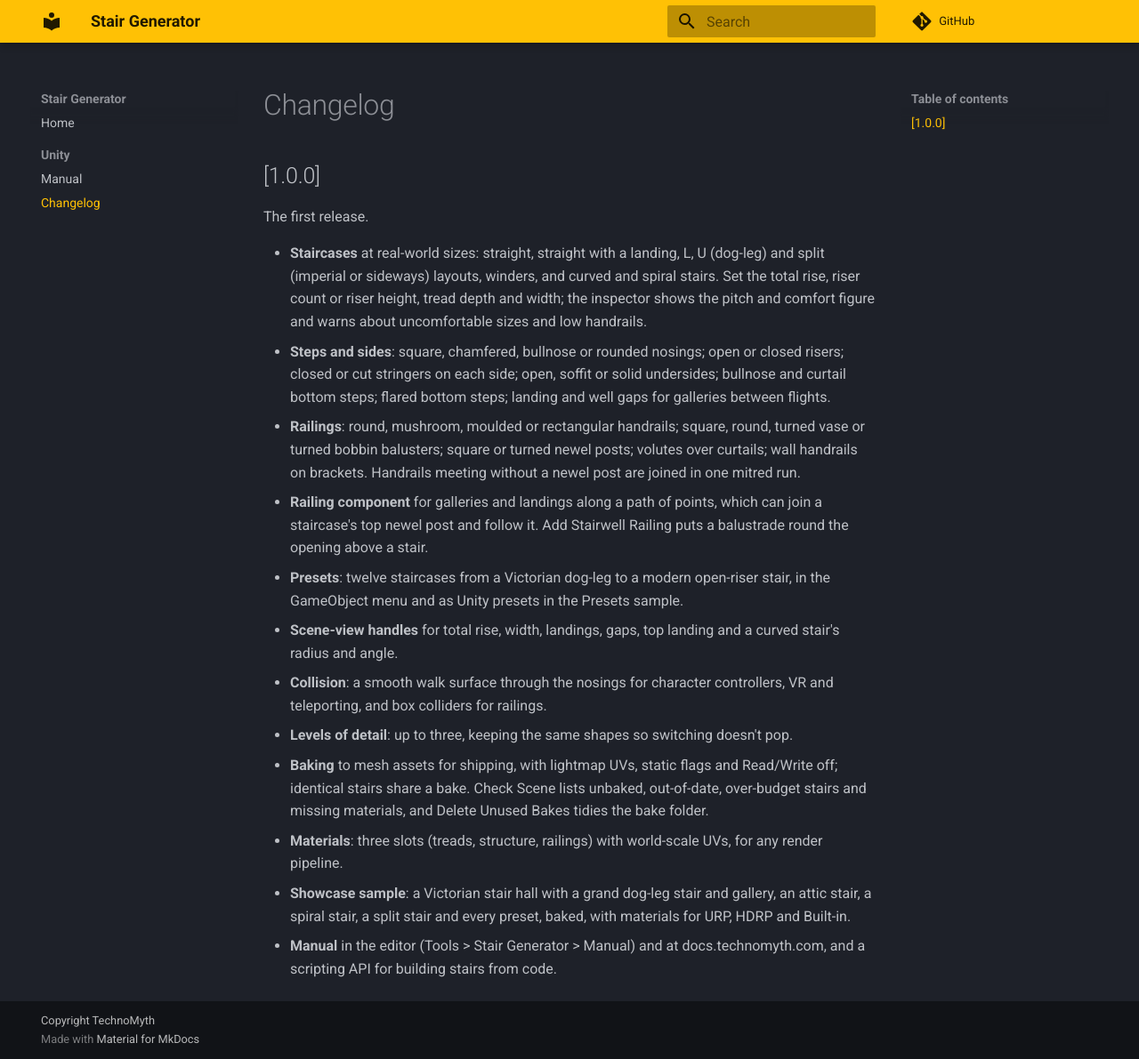
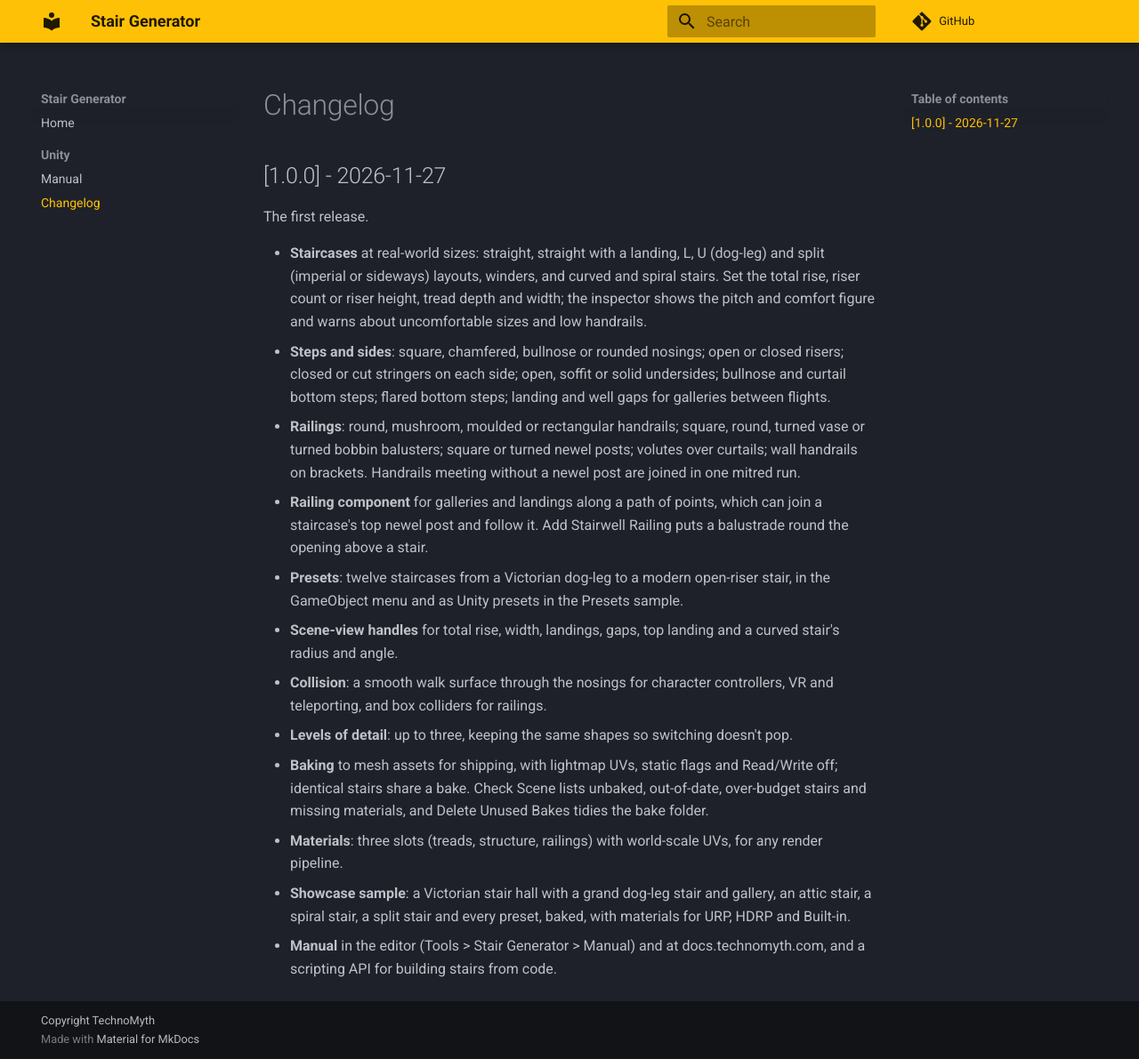
Before and after one commit to TechnoMyth/stair-generator, an MkDocs documentation site: the page built from docs/unity/changelog.md, in a window 1280 px wide and 1191 px high. Shown: the whole window at 89% size. Built offline with MkDocs 1.6.1 and Material for MkDocs 9.7.7, drawn with Linux system fonts in a browser that asks for light colours; comment, search, counter and statistics services are not loaded.

Commit message:
docs: Date the Unity 1.0.0 changelog

```diff
--- a/docs/unity/changelog.md
+++ b/docs/unity/changelog.md
@@ -1,6 +1,6 @@
 # Changelog
 
-## [1.0.0]
+## [1.0.0] - 2026-11-27
 
 The first release.
 
```
